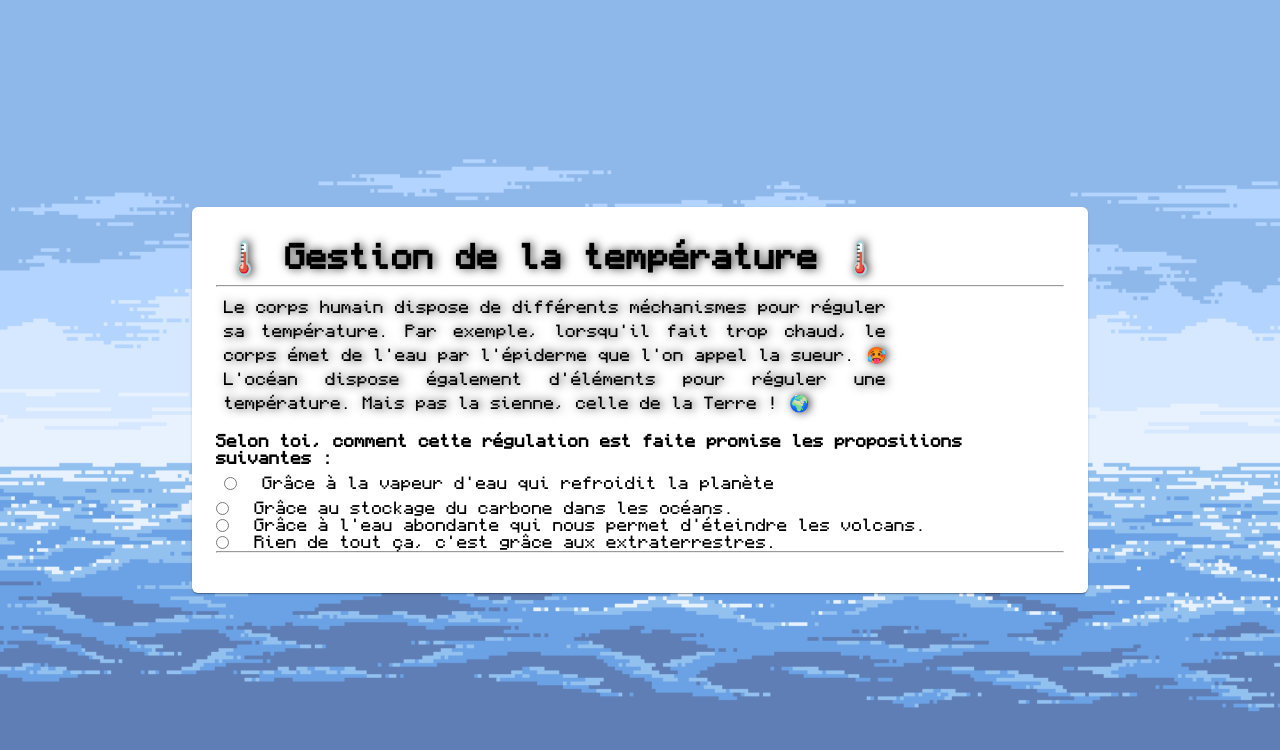
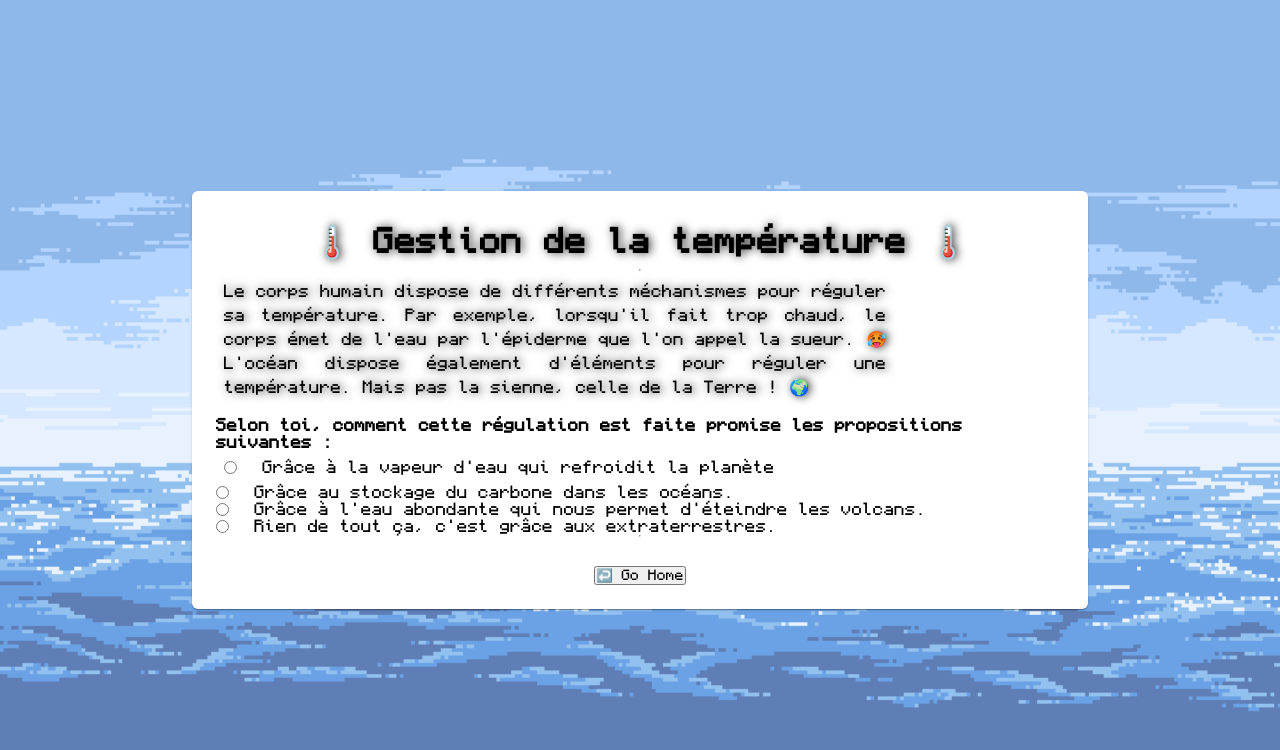
Before and after one commit to neswatch/saving-throw, a React (Vite) app: page /temperature in a window 1280 px wide. Shown: the top 750 px of the page. Built offline with nearby package versions, Linux system fonts and the light colour scheme.

Commit message:
feat: lock level

```diff
--- a/src/assets/css/minijeu/minijeu.css
+++ b/src/assets/css/minijeu/minijeu.css
@@ -7,6 +7,9 @@ html {
   flex-direction: column;
   align-items: center;
   justify-items: center;
+  min-height: 100vh;
+  background-repeat: no-repeat;
+  background-size: cover;
 }
 
 * {
--- a/src/assets/css/temperature/temperature.css
+++ b/src/assets/css/temperature/temperature.css
@@ -24,3 +24,8 @@ div.temperature article.question section {
     gap: 2vw;
     align-items: center;
 }
+div.p-card-content{
+    display: flex;
+    flex-direction: column;
+    align-items: center;
+}
--- a/src/pages/count/Minijeu/Minijeu.tsx
+++ b/src/pages/count/Minijeu/Minijeu.tsx
@@ -7,6 +7,7 @@ import i3 from "../../../assets/circuit_marin/i3.png";
 import i4 from "../../../assets/circuit_marin/i4.png";
 import i5 from "../../../assets/circuit_marin/i5.png";
 import i6 from "../../../assets/circuit_marin/i6.png";
+import {useNavigate} from "react-router-dom";
 
 interface Cell {
   image: string;
@@ -69,6 +70,9 @@ const Case: React.FC<CaseProps> = ({
 };
 
 const Grid: React.FC = () => {
+
+    const navigate = useNavigate();
+
   // Tableau de référence avec images et orientations correctes
   const referenceGrid: Cell[][] = [
     [
@@ -130,6 +134,7 @@ const Grid: React.FC = () => {
     );
     if (isSolved) {
       alert("Bravo ! Circuit complet !");
+      localStorage.setItem("heart", "1");
     } else {
       alert("Le circuit n'est pas encore correct.");
     }
@@ -206,6 +211,11 @@ const Grid: React.FC = () => {
       >
         Valider le circuit
       </button>
+        <button style={{
+         marginTop:"1em"
+        }} onClick={()=>navigate("/")}>
+            ↩️ Go Home
+        </button>
     </div>
   );
 };
--- a/src/pages/home/Home.tsx
+++ b/src/pages/home/Home.tsx
@@ -7,33 +7,48 @@ import { useNavigate } from "react-router-dom";
 function Home() {
   const navigate = useNavigate();
 
+  const finishHearth = localStorage.getItem("heart");
+  const finishPoumon = localStorage.getItem("poumon");
+  const finishTemp = localStorage.getItem("temp");
+
   return (
       <div className={"home"} style={{backgroundImage: `url(${OceanBg})`}}>
         <div style={{backgroundImage: `url(${WizardImg}`}}>
           <Step
-              orientation={"UP"}
+              orientation={(finishPoumon=="1" && !(finishHearth=="1"))?"UP":"HIDDEN"}
               severity={"danger"}
               id={"heart-button"}
               onClick={() => navigate("/mj")}
+              disabled={finishPoumon==null}
           >
             Coeur
           </Step>
           <Step
-              orientation={"DOWN"}
+              orientation={(finishTemp=="1" && finishPoumon==null)?"DOWN":"HIDDEN"}
               severity={"info"}
               id={"lungs-button"}
               onClick={() => navigate("/poumon")}
+              disabled={finishTemp==null}
           >
             Poumons
           </Step>
           <Step
-              orientation={"LEFT"}
+              orientation={(finishTemp==null)?"LEFT":"HIDDEN"}
               severity={"success"}
               id={"temperature-button"}
               onClick={() => navigate("/temperature")}
           >
             Température
           </Step>
+            {
+                (finishHearth=="1")?
+                    <Step orientation={"RIGHT"} severity={"success"}  >
+                        Le voyage continue !!
+                    </Step>
+                    :
+                    ""
+            }
+
         </div>
         <div id="ecoindex-badge"></div>
         <script src="https://cdn.jsdelivr.net/gh/cnumr/ecoindex_badge@3/assets/js/ecoindex-badge.js" defer></script>
--- a/src/pages/home/Step.tsx
+++ b/src/pages/home/Step.tsx
@@ -11,6 +11,7 @@ interface StepProps {
     id?: string
     className?: string
     onClick?: () => void
+    disabled?:boolean
 }
 
 export default function (props: StepProps) {
@@ -35,7 +36,7 @@ export default function (props: StepProps) {
                 break;
         }
 
-        if (props.orientation) {
+        if (props.orientation && props.orientation!="HIDDEN") {
             setShip(
                 <img
                     src={ShipImage}
@@ -49,7 +50,7 @@ export default function (props: StepProps) {
     return (
         <article id={props.id} className={`${props.className||""} step`}>
             {ship}
-            <Button label={props.children} severity={props.severity} onClick={props.onClick} />
+            <Button label={props.children} severity={props.severity} onClick={props.onClick} disabled={props.disabled}/>
         </article>
     )
 }
--- a/src/pages/temperature/Temperature.tsx
+++ b/src/pages/temperature/Temperature.tsx
@@ -5,10 +5,12 @@ import {useEffect, useRef, useState} from "react";
 import {QuizData} from "../../shared/model/QuizData.ts";
 import {QuizService} from "../../shared/service/QuizService.ts";
 import {Messages} from "primereact/messages";
+import {useNavigate} from "react-router-dom";
 
 export default function () {
 
     const msg = useRef(null);
+    const navigate = useNavigate();
 
     const [quizData, setQuizData] = useState<Array<QuizData>>(QuizService.getAll())
     const [selectedResponse, setSelectedResponse] = useState<string>("")
@@ -25,6 +27,7 @@ export default function () {
                 msg.current.clear()
                 const correctResponse = response.reponses.find(rep => rep.correcte)
                 if (correctResponse && correctResponse.contenu === selectedResponse) {
+                    localStorage.setItem("temp", "1");
                     // @ts-ignore
                     msg.current.show({severity: 'success', summary: 'Bonne réponse', detail: 'Vous avez bien répondu à la question'})
                 } else {
@@ -67,6 +70,11 @@ export default function () {
                 })}
                 <hr/>
                 <Messages ref={msg}/>
+                <button style={{
+                    marginTop: "1em"
+                }} onClick={() => navigate("/")}>
+                    ↩️ Go Home
+                </button>
             </Card>
         </div>
     )
```
